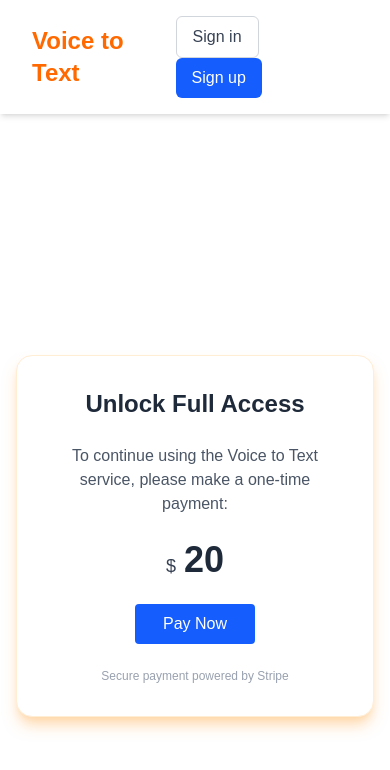
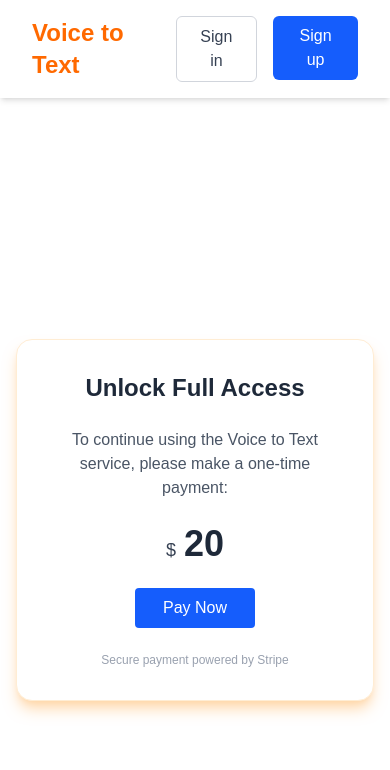
Before and after one commit to OksanaVovk/VoiceToText, a Next.js app: page /payment in a window 390 px wide. Shown: the top 770 px of the page. Built offline with nearby package versions, Linux system fonts and the light colour scheme; no server answers.

Commit message:
Styles fixes

```diff
--- a/src/app/components/Header.tsx
+++ b/src/app/components/Header.tsx
@@ -15,7 +15,7 @@ const Header = () => {
         <UserButton />
       </SignedIn>
       <SignedOut>
-        <div className="space-x-4">
+        <div className="flex flex-nowrap space-x-4 overflow-x-auto">
           <Link href="/sign-in" passHref>
             <button className="px-4 py-2 rounded-md border border-gray-300 text-gray-700 hover:bg-gray-100 transition">
               Sign in
--- a/src/app/page.tsx
+++ b/src/app/page.tsx
@@ -55,18 +55,15 @@ export default function Home() {
         <div className="flex flex-col sm:flex-row h-full p-4 gap-4 relative">
           {/* Sidebar як drawer для мобілки */}
           <div
-            className={`fixed top-0 left-0 w-3/4 max-w-[300px] bg-white z-40
-    h-[100vh] border-r border-gray-300
-    shadow-none
-    transform transition-transform duration-300 ease-in-out ${
-      showDrawer ? "translate-x-0" : "-translate-x-full"
-    } sm:relative sm:translate-x-0 sm:flex sm:flex-col sm:w-1/3 border-r border-gray-300 p-4`}
+            className={`fixed top-0 left-0 w-3/4 max-w-[300px] bg-white z-40 h-[100vh] border-r border-gray-300 shadow-none transform transition-transform duration-300 ease-in-out ${
+              showDrawer ? "translate-x-0" : "-translate-x-full"
+            } sm:relative sm:translate-x-0 sm:flex sm:flex-col sm:w-1/3 border-r border-gray-300 p-4`}
           >
             <div className="flex justify-between items-center mb-4 sm:mb-8">
               <h2 className="text-xl font-semibold">Transcription History</h2>
               <button
                 onClick={() => setShowDrawer(false)}
-                className="sm:hidden text-gray-600 text-2xl"
+                className="sm:hidden text-gray-600 text-2xl hover:text-blue-600 transition-colors duration-200"
                 aria-label="Close drawer"
               >
                 ×
@@ -110,7 +107,7 @@ export default function Home() {
           </div>
         </div>
       ) : (
-        <div className="min-h-screen flex pt-28 flex-col items-center">
+        <div className="min-h-screen flex pt-28 pb-28 flex-col items-center">
           <div className="h-[200px] w-[300px] mb-4">
             <Fox />
           </div>
```
